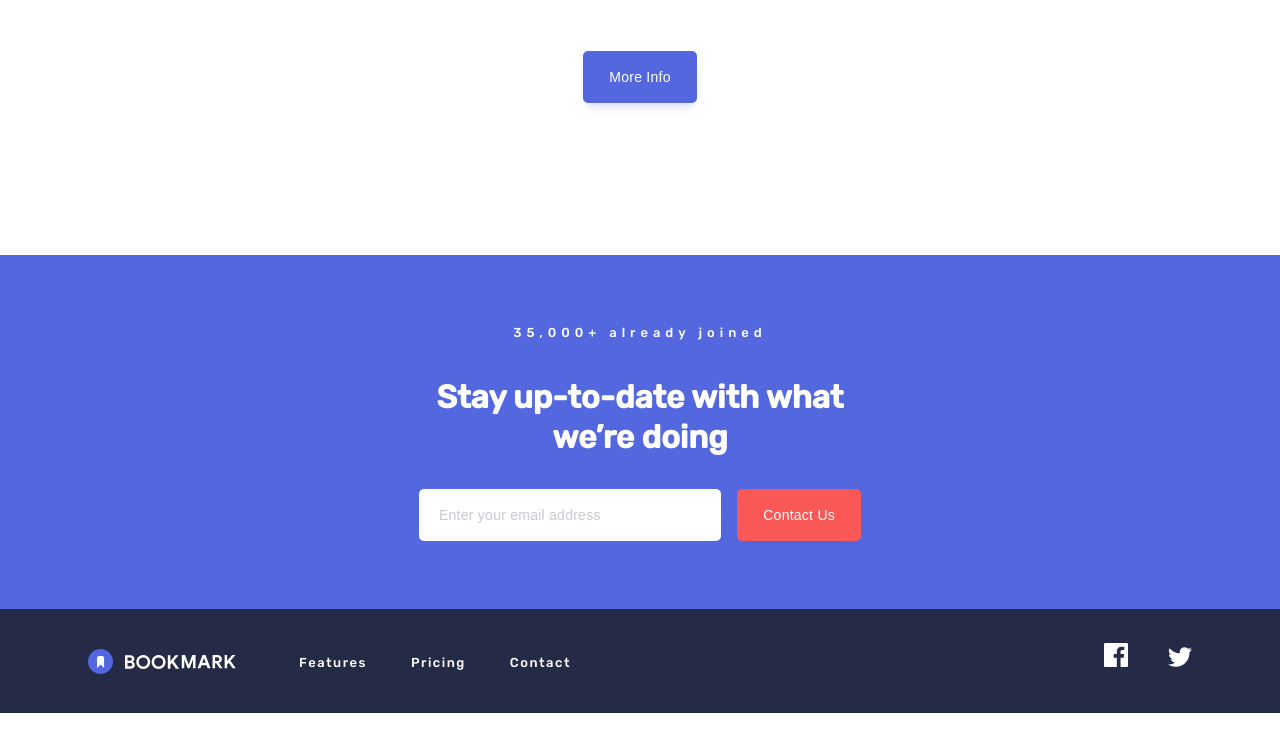
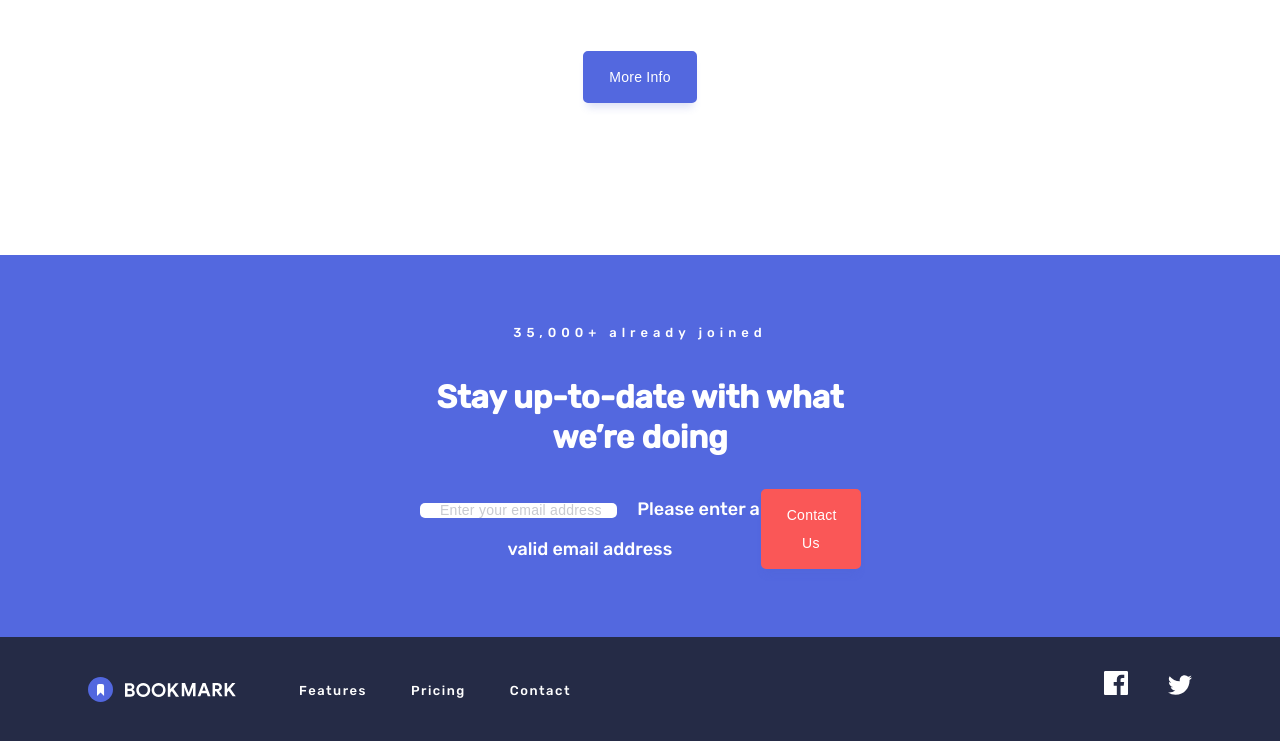
Before and after one commit to Tejas-patel2025/book, a plain HTML site: page index.html in a window 1280 px wide. Shown: the part 2916-3657 px from the top of the page. Before the commit the page ends 3629 px from the top, so only its background shows below. Drawn offline with nearby package versions, Linux system fonts and the light colour scheme.

Commit message:
Update index.html

```diff
--- a/index.html
+++ b/index.html
@@ -156,7 +156,10 @@
         <p class="cta__subheading">35,000+ already joined</p>
         <h2 class="cta__heading" id="form-heading">Stay up-to-date with what we’re doing</h2>
         <form class="cta__form">
-                <input class="cta__input" type="text" placeholder="Enter your email address" aria-labelledby="form-heading" required>
+            <div class="cta__input-wrapper">
+                <input class="cta__input" type="email" placeholder="Enter your email address" aria-labelledby="form-heading" required>
+                <span class="cta__error-message">Please enter a valid email address</span>
+            </div>
             <button class="cta__btn btn btn--red">Contact Us</button>
         </form>
     </div>
```
Lines whose indentation alone changed are shown as unchanged.
